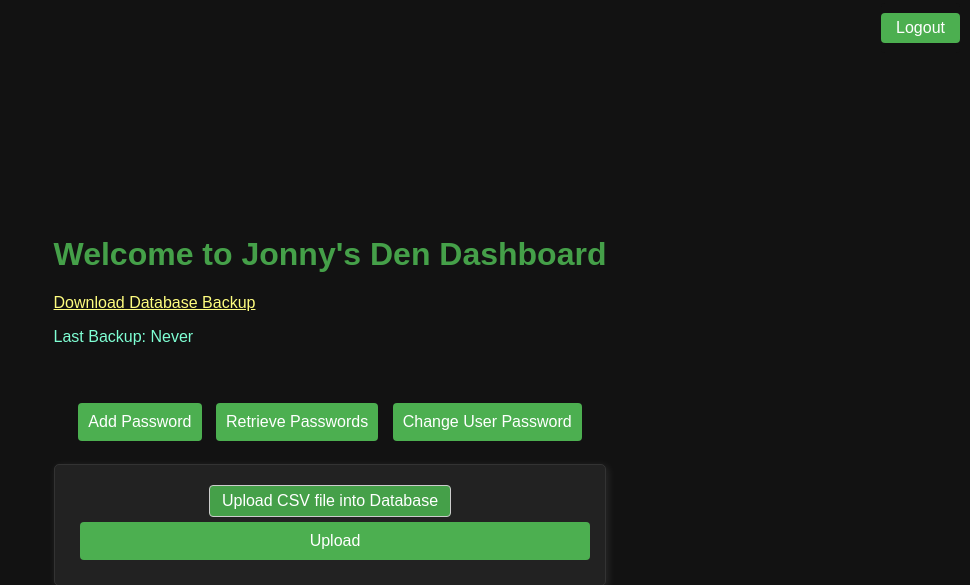
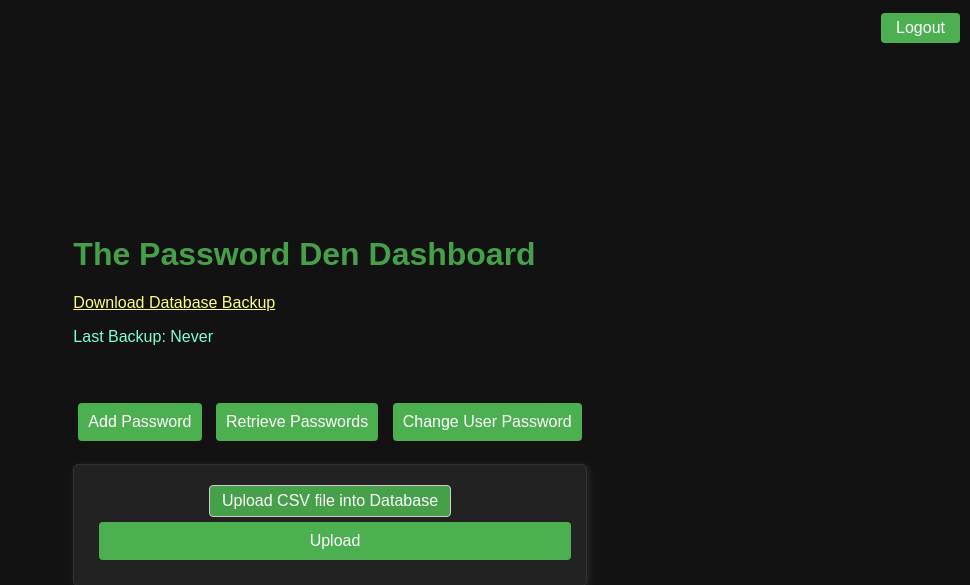
Before and after one commit to jonnypeace/PyLockr, a Flask app: template app/templates/dashboard.html in a window 1280 px wide. Shown: the top 585 px of the page, without its empty margins (310-1280 px from the left). Run offline with Flask 3, Linux system fonts and the light colour scheme; the template is opened without the code that fills it, so the values that code supplies are empty; parts of the project's set-up code (start-up, migrations or seed data) failed here and were passed over.

Commit message:
welcome message change

```diff
--- a/app/templates/dashboard.html
+++ b/app/templates/dashboard.html
@@ -16,7 +16,7 @@
             {% endfor %}
           {% endif %}
         {% endwith %}
-        <h1>Welcome to Jonny's Den Dashboard</h1>
+        <h1>The Password Den Dashboard</h1>
             <a style="color:rgb(255, 253, 127);" href="{{ url_for('main.backup') }}">Download Database Backup</a>
             {% if reminder_needed %}
             <p style="color: red;">It has been over a month since your last backup. Please consider backing up your database.</p>
```
